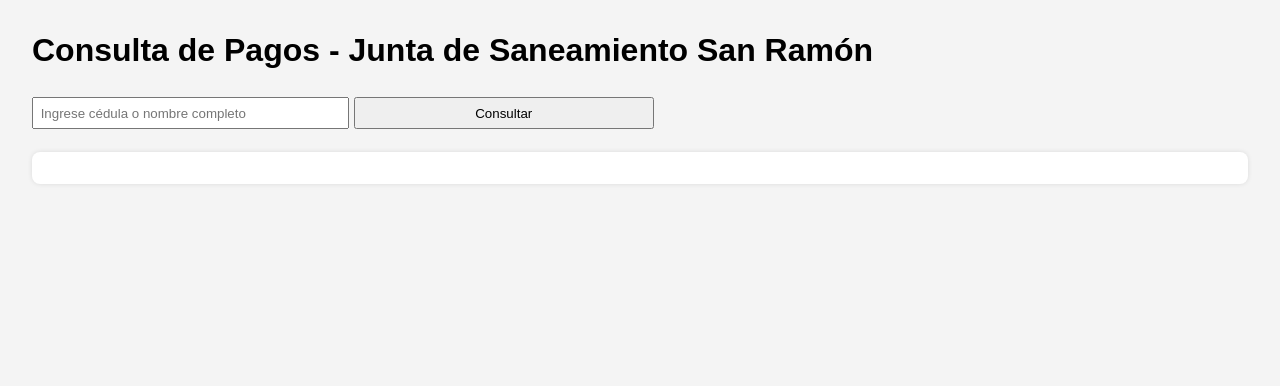
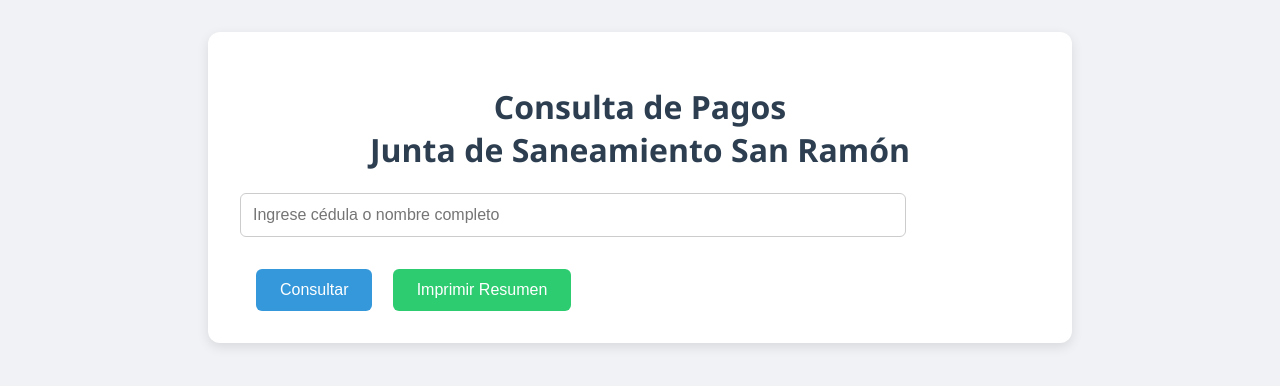
Before and after one commit to Juntasanramon/Consulta_2024_2025_San_Ramon, a plain HTML site: page index.html in a window 1280 px wide. Drawn offline with Linux system fonts and the light colour scheme.

Commit message:
Add files via upload

```diff
--- a/app.js
+++ b/app.js
@@ -1,6 +1,26 @@
 
 function normalizarTexto(texto) {
   return (texto || '').toString().toLowerCase().normalize("NFD").replace(/[̀-ͯ]/g, "");
+}
+
+function generarTabla(datos, titulo) {
+  let meses = ["ENERO", "FEBRERO", "MARZO", "ABRIL", "MAYO", "JUNIO",
+               "JULIO", "AGOSTO", "SETIEMBRE", "OCTUBRE", "NOVIEMBRE", "DICIEMBRE"];
+  let tabla = `<div class="card"><h2>${titulo}</h2>`;
+  tabla += `<table border="1" cellspacing="0" cellpadding="6" style="border-collapse: collapse; width: 100%; font-size: 0.95em;">`;
+  tabla += "<tr><th>Mes</th><th>Monto</th></tr>";
+
+  meses.forEach(mes => {
+    if (datos[mes] !== undefined) {
+      tabla += `<tr><td>${mes}</td><td>${datos[mes]}</td></tr>`;
+    }
+  });
+
+  tabla += `<tr><th>Total</th><th>${datos["TOTAL A PAGAR"] || "—"}</th></tr>`;
+  tabla += `<tr><th>Pagado</th><th>${datos["PAGADO"] || "—"}</th></tr>`;
+  tabla += `<tr><th>Saldo</th><th>${datos["SALDO A PAGAR"] || "—"}</th></tr>`;
+  tabla += "</table></div>";
+  return tabla;
 }
 
 function consultar() {
@@ -26,10 +46,10 @@ function consultar() {
   }
 
   if (resultado2024) {
-    contenedor.innerHTML += "<h2>Pagos 2024</h2><pre>" + JSON.stringify(resultado2024, null, 2) + "</pre>";
+    contenedor.innerHTML += generarTabla(resultado2024, "Pagos 2024");
   }
 
   if (resultado2025) {
-    contenedor.innerHTML += "<h2>Pagos 2025</h2><pre>" + JSON.stringify(resultado2025, null, 2) + "</pre>";
+    contenedor.innerHTML += generarTabla(resultado2025, "Pagos 2025");
   }
 }
--- a/index.html
+++ b/index.html
@@ -5,16 +5,76 @@
   <meta charset="UTF-8" />
   <title>Consulta de Pagos - San Ramón</title>
   <style>
-    body { font-family: sans-serif; margin: 2em; background: #f4f4f4; }
-    input, button { padding: 0.5em; margin: 0.5em 0; width: 300px; }
-    #resultado { background: white; padding: 1em; margin-top: 1em; border-radius: 8px; box-shadow: 0 0 5px rgba(0,0,0,0.1); }
+    body {
+      font-family: 'Segoe UI', Tahoma, Geneva, Verdana, sans-serif;
+      background: #f0f2f5;
+      margin: 0;
+      padding: 2em;
+    }
+    .container {
+      max-width: 800px;
+      margin: auto;
+      background: white;
+      padding: 2em;
+      border-radius: 12px;
+      box-shadow: 0 4px 12px rgba(0,0,0,0.1);
+    }
+    h1 {
+      text-align: center;
+      color: #2c3e50;
+    }
+    input {
+      padding: 0.75em;
+      width: 80%;
+      font-size: 1em;
+      border-radius: 6px;
+      border: 1px solid #ccc;
+      margin-bottom: 1em;
+    }
+    button {
+      padding: 0.75em 1.5em;
+      font-size: 1em;
+      background-color: #3498db;
+      color: white;
+      border: none;
+      border-radius: 6px;
+      cursor: pointer;
+      margin-left: 1em;
+    }
+    button:hover {
+      background-color: #2980b9;
+    }
+    .card {
+      background: #fafafa;
+      border-left: 6px solid #3498db;
+      padding: 1em;
+      margin-top: 1.5em;
+      border-radius: 8px;
+    }
+    .card h2 {
+      margin-top: 0;
+      color: #34495e;
+    }
+    .print-button {
+      background-color: #2ecc71;
+      margin-top: 1em;
+    }
+    pre {
+      white-space: pre-wrap;
+      word-break: break-word;
+      font-family: monospace;
+      font-size: 0.95em;
+    }
   </style>
 </head>
 <body>
-  <h1>Consulta de Pagos - Junta de Saneamiento San Ramón</h1>
-  <input type="text" id="busqueda" placeholder="Ingrese cédula o nombre completo">
-  <button onclick="consultar()">Consultar</button>
-  <div id="resultado"></div>
+  <div class="container">
+    <h1>Consulta de Pagos<br>Junta de Saneamiento San Ramón</h1>
+    <input type="text" id="busqueda" placeholder="Ingrese cédula o nombre completo">
+    <button onclick="consultar()">Consultar</button>
+    <button class="print-button" onclick="window.print()">Imprimir Resumen</button>
+    <div id="resultado"></div>
+  </div>
 
   <script src="pagos_2024.js"></script>
   <script src="pagos_2025.js"></script>
```
